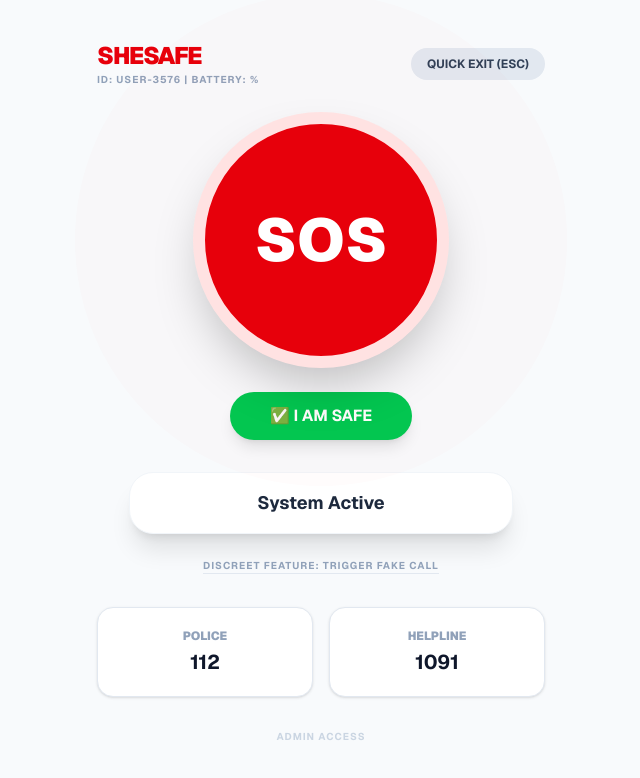
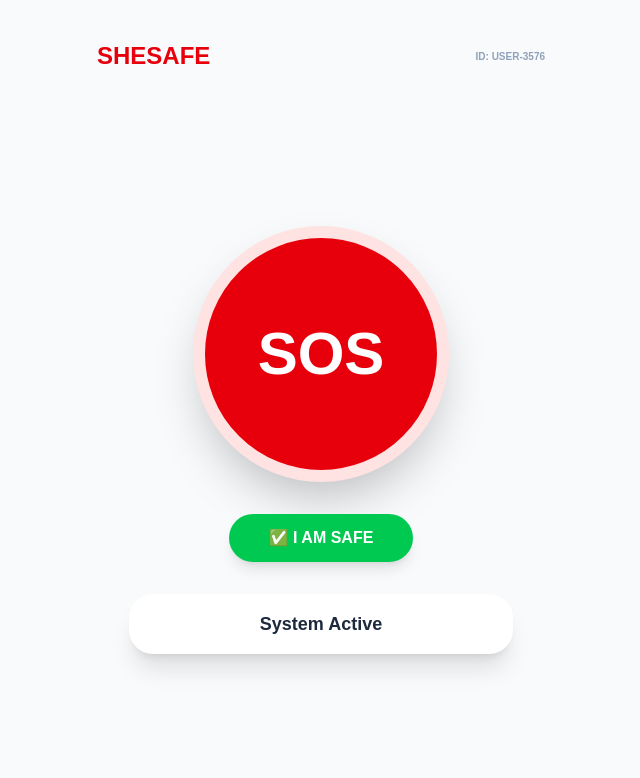
Before and after one commit to Poojakamblee/women-safety-site, a Next.js app: page / in a window 1280 px wide. Shown: the top 778 px of the page, without its empty margins (319-959 px from the left). Built offline with nearby package versions, Linux system fonts and the light colour scheme.

Commit message:
Added multi-user support and Safe button

```diff
--- a/app/guardian/page.tsx
+++ b/app/guardian/page.tsx
@@ -5,79 +5,51 @@ import db from "../firebase";
 import { ref, onValue } from "firebase/database";
 
 export default function GuardianDashboard() {
-  const [alerts, setAlerts] = useState<any>({});
-  const [loading, setLoading] = useState(true);
+  const [alerts, setAlerts] = useState<any>(null);
 
   useEffect(() => {
+    // Listen to the entire 'alerts' folder instead of just 'user1'
     const alertsRef = ref(db, "alerts");
-
-    // Listen for ALL changes in the alerts folder
-    const unsubscribe = onValue(alertsRef, (snapshot) => {
-      const data = snapshot.val();
-      setAlerts(data || {}); // Update state with all active alerts
-      setLoading(false);
+    return onValue(alertsRef, (snapshot) => {
+      setAlerts(snapshot.val());
     });
-
-    return () => unsubscribe();
   }, []);
 
-  // Convert the object of alerts into an array for easy mapping
-  const activeAlerts = Object.keys(alerts);
-
-  if (loading) {
-    return (
-      <div className="min-h-screen bg-slate-900 flex items-center justify-center text-white">
-        <p className="animate-pulse font-mono tracking-widest">CONNECTING TO SECURE FEED...</p>
-      </div>
-    );
-  }
+  const activeIds = alerts ? Object.keys(alerts) : [];
 
   return (
-    <main className="min-h-screen bg-slate-950 p-6 font-sans text-white">
-      <h1 className="text-red-500 font-black text-3xl mb-8 tracking-tighter">
-        GUARDIAN COMMAND CENTER
-      </h1>
+    <main className="min-h-screen bg-slate-950 p-6 text-white">
+      <h1 className="text-red-500 font-black text-3xl mb-8">GUARDIAN COMMAND CENTER</h1>
 
-      {activeAlerts.length === 0 ? (
-        <div className="border-2 border-dashed border-slate-800 rounded-3xl p-20 text-center">
-          <p className="text-slate-500 font-bold uppercase tracking-widest">No Active Emergencies</p>
+      {activeIds.length === 0 ? (
+        <div className="border-2 border-dashed border-slate-800 rounded-3xl p-20 text-center text-slate-500 font-bold uppercase">
+          No Active Emergencies
         </div>
       ) : (
         <div className="grid gap-6">
-          {activeAlerts.map((id) => {
-            const alert = alerts[id];
-            return (
-              <div key={id} className="bg-slate-900 border-l-8 border-red-600 rounded-2xl p-6 shadow-2xl animate-in fade-in slide-in-from-right duration-500">
+          {activeIds.map((id) => (
+            <div key={id} className="bg-slate-900 border-l-8 border-red-600 rounded-2xl p-6 shadow-2xl">
               <div className="flex justify-between items-start mb-4">
                 <div>
                   <h2 className="text-2xl font-black">{id}</h2>
-                    <p className="text-red-400 text-xs font-bold uppercase tracking-widest">STATUS: {alert.status}</p>
+                  <p className="text-red-400 text-xs font-bold uppercase">STATUS: EMERGENCY</p>
                 </div>
                 <div className="text-right">
-                    <p className="text-[10px] text-slate-500 font-mono">{alert.time}</p>
-                    <p className="text-green-500 font-bold text-sm">Battery: {alert.battery}%</p>
+                  <p className="text-[10px] text-slate-500 font-mono">{alerts[id].time}</p>
+                  <p className="text-green-500 font-bold text-sm">Battery: {alerts[id].battery}%</p>
                 </div>
               </div>
-
               <div className="flex gap-4">
                 <a
-                    href={`https://www.google.com/maps?q=${alert.location.lat},${alert.location.lng}`}
+                  href={`http://maps.google.com/?q=${alerts[id].location.lat},${alerts[id].location.lng}`}
                   target="_blank"
-                    rel="noopener noreferrer"
-                    className="flex-1 bg-blue-600 hover:bg-blue-700 text-center py-4 rounded-xl font-bold transition-colors"
+                  className="flex-1 bg-blue-600 text-center py-4 rounded-xl font-bold hover:bg-blue-700"
                 >
                   📍 OPEN LIVE MAP
                 </a>
-                  <a
-                    href={`tel:${alert.phone || ""}`} // Will work if you add a phone field
-                    className="flex-1 bg-slate-800 hover:bg-slate-700 text-center py-4 rounded-xl font-bold transition-colors"
-                  >
-                    📞 CALL USER
-                  </a>
               </div>
             </div>
-            );
-          })}
+          ))}
         </div>
       )}
     </main>
--- a/app/page.tsx
+++ b/app/page.tsx
@@ -2,28 +2,16 @@
 
 import { useState, useEffect } from 'react';
 import db from './firebase';
-import { ref, set, onValue } from "firebase/database";
+import { ref, set } from "firebase/database";
 
 export default function WomenSafetyApp() {
   const [status, setStatus] = useState("System Active");
   const [location, setLocation] = useState<{lat: number, lng: number} | null>(null);
   const [battery, setBattery] = useState<number | null>(null);
 
-  // Multi-User Support: Assigns a random ID so users don't overwrite each other
+  // 1. DYNAMIC USER ID: Random ID so multiple users show up on one dashboard
   const [userId] = useState(() => "User-" + Math.floor(1000 + Math.random() * 9000));
 
-  // FEATURE: Discreet Mode (Hides the site if 'Esc' is pressed)
-  useEffect(() => {
-    const handleKeyDown = (e: KeyboardEvent) => {
-      if (e.key === "Escape") {
-        window.location.href = "https://www.google.com/search?q=weather+today";
-      }
-    };
-    window.addEventListener("keydown", handleKeyDown);
-    return () => window.removeEventListener("keydown", handleKeyDown);
-  }, []);
-
-  // FEATURE: Battery Monitoring
   useEffect(() => {
     if ("getBattery" in navigator) {
       (navigator as any).getBattery().then((bat: any) => {
@@ -38,122 +26,62 @@ export default function WomenSafetyApp() {
       navigator.geolocation.getCurrentPosition(
         (pos) => {
           const { latitude, longitude } = pos.coords;
-          const currentBattery = battery || 100;
+          setLocation({ lat: latitude, lng: longitude });
+          setStatus("ALERT SENT!");
 
-          setLocation({ lat: latitude, lng: longitude });
-          setStatus("ALERT SENT: Trusted contacts notified.");
-
-          // 1. UPDATE FIREBASE (Dynamic path using userId)
+          // 2. SEND TO FIREBASE: Using the dynamic userId
           set(ref(db, `alerts/${userId}`), {
             location: { lat: latitude, lng: longitude },
             status: "EMERGENCY",
             time: new Date().toLocaleString(),
-            battery: currentBattery,
+            battery: battery || 100,
             userId: userId
           });
 
-          // 2. SMS TRIGGER (The "Easy Way")
-          // Replace +919999999999 with your Guardian's actual number
-          const message = `SOS! I need help. Location: https://www.google.com/maps?q=${latitude},${longitude}`;
+          // 3. SMS TRIGGER: Opens your phone's SMS app with a pre-filled link
+          const message = `SOS! I need help. My location: http://maps.google.com/?q=${latitude},${longitude}`;
           window.location.href = `sms:+919999999999?body=${encodeURIComponent(message)}`;
         },
-        () => setStatus("Error: Please enable GPS")
+        () => setStatus("Error: Enable GPS")
       );
     }
   };
 
+  // 4. "I'M SAFE" FUNCTION: Clears your alert from the database
   const clearSOS = () => {
-    // This removes your alert from the database
     set(ref(db, `alerts/${userId}`), null);
-
     setStatus("System Active - Safe");
     setLocation(null);
-    alert("Guardian notified that you are safe.");
-  };
-
-  const triggerFakeCall = () => {
-    setStatus("Fake Call incoming in 5s...");
-    setTimeout(() => {
-      alert("📞 INCOMING CALL: Mom\n\n(This allows you to leave an uncomfortable situation)");
-      setStatus("System Active");
-    }, 5000);
+    alert("Guardian dashboard cleared. You are marked as Safe.");
   };
 
   return (
-    <main className="min-h-screen bg-slate-50 flex flex-col items-center p-4 font-sans">
-      {/* Header */}
+    <main className="min-h-screen bg-slate-50 flex flex-col items-center p-4">
       <div className="w-full max-w-md flex justify-between items-center py-6">
-        <div>
-          <h1 className="text-2xl font-black text-red-600 tracking-tighter">SHESAFE</h1>
-          <p className="text-[10px] text-slate-400 font-bold uppercase tracking-widest">
-            ID: {userId} | Battery: {battery}%
-          </p>
-        </div>
-        <button
-          onClick={() => window.location.href = "https://www.google.com"}
-          className="bg-slate-200 text-slate-700 px-4 py-2 rounded-full text-xs font-bold hover:bg-slate-300 transition-all"
-        >
-          QUICK EXIT (ESC)
-        </button>
+        <h1 className="text-2xl font-black text-red-600">SHESAFE</h1>
+        <p className="text-[10px] font-bold text-slate-400 uppercase">ID: {userId}</p>
       </div>
 
-      {/* SOS Section */}
       <div className="flex-1 flex flex-col items-center justify-center w-full">
-        <div className="relative">
-          <div className="absolute inset-0 bg-red-500 rounded-full animate-ping opacity-20"></div>
-          <button
-            onClick={triggerSOS}
-            className="relative w-64 h-64 bg-red-600 rounded-full border-[12px] border-red-100 shadow-2xl active:scale-95 transition-all flex items-center justify-center group"
-          >
-            <span className="text-white text-6xl font-black group-hover:scale-110 transition-transform">SOS</span>
-          </button>
-        </div>
+        <button
+          onClick={triggerSOS}
+          className="w-64 h-64 bg-red-600 rounded-full border-[12px] border-red-100 shadow-2xl active:scale-95 transition-all text-white text-6xl font-black"
+        >
+          SOS
+        </button>
 
-        {/* New "I'M SAFE" Button */}
+        {/* The New Safe Button */}
         <button
           onClick={clearSOS}
-          className="mt-6 bg-green-500 text-white px-10 py-3 rounded-full font-bold shadow-lg hover:bg-green-600 active:scale-95 transition-all"
+          className="mt-8 bg-green-500 text-white px-10 py-3 rounded-full font-bold shadow-lg hover:bg-green-600 active:scale-95 transition-all"
         >
           ✅ I AM SAFE
         </button>
 
-        <div className="mt-8 bg-white px-8 py-4 rounded-3xl shadow-xl border border-slate-100 text-center w-full max-w-sm">
-          <p className="text-slate-800 font-bold text-lg">{status}</p>
-          {location && (
-            <div className="mt-2 flex flex-col items-center">
-              <p className="text-[10px] text-slate-400 font-mono">
-                COORD: {location.lat.toFixed(4)}, {location.lng.toFixed(4)}
-              </p>
-            </div>
-          )}
+        <div className="mt-8 bg-white px-8 py-4 rounded-3xl shadow-xl text-center w-full max-w-sm">
+          <p className="font-bold text-lg text-slate-800">{status}</p>
         </div>
-
-        <button
-          onClick={triggerFakeCall}
-          className="mt-6 text-slate-400 text-[10px] font-bold tracking-widest uppercase hover:text-red-500 transition-colors border-b border-slate-200"
-        >
-          Discreet Feature: Trigger Fake Call
-        </button>
       </div>
-
-      {/* Emergency Contacts Table */}
-      <div className="w-full max-w-md grid grid-cols-2 gap-4 my-8">
-        <a href="tel:112" className="bg-white p-5 rounded-2xl border border-slate-200 text-center shadow-sm hover:shadow-md transition-all active:bg-red-50">
-          <p className="text-xs text-slate-400 uppercase font-black mb-1">Police</p>
-          <p className="text-xl font-bold text-slate-900">112</p>
-        </a>
-        <a href="tel:1091" className="bg-white p-5 rounded-2xl border border-slate-200 text-center shadow-sm hover:shadow-md transition-all active:bg-red-50">
-          <p className="text-xs text-slate-400 uppercase font-black mb-1">Helpline</p>
-          <p className="text-xl font-bold text-slate-900">1091</p>
-        </a>
-      </div>
-
-      <button
-        onClick={() => window.location.href = "/guardian"}
-        className="mb-10 text-[10px] text-slate-300 hover:text-slate-500 font-bold tracking-widest"
-      >
-        ADMIN ACCESS
-      </button>
     </main>
   );
 }
```
Lines whose indentation alone changed are shown as unchanged.
